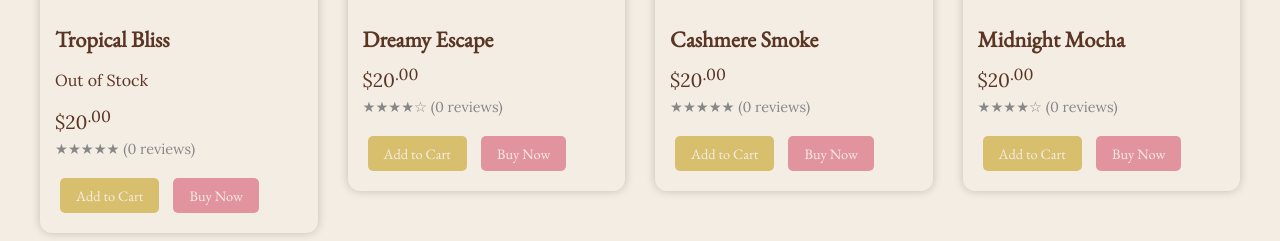
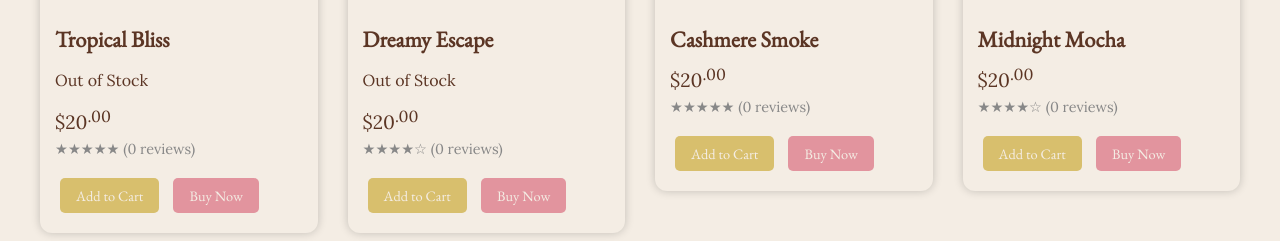
Before and after one commit to luxnatura-sk/sk-luxnatura-esthetics-site-beta, a plain HTML site: page bodyscrubs.html in a window 1280 px wide. Shown: the part 898-1139 px from the top of the page. Drawn offline with nearby package versions, Linux system fonts and the light colour scheme.

Commit message:
Update bodyscrubs.html
07/09/25 - Dreamy Escape Out of Stock

```diff
--- a/bodyscrubs.html
+++ b/bodyscrubs.html
@@ -405,6 +405,7 @@
             <img src="https://i.pinimg.com/736x/b9/ca/f5/b9caf5c74e5d138f9eeb90534deb1f38.jpg" alt="Dreamy Escape Scrub">
             <div class="product-card-content">
                 <h3>Dreamy Escape</h3>
+                <p class="status">Out of Stock</p>
                 <p class="price">$20<sup>.00</sup></p>
                 <p class="review">★★★★☆ (0 reviews)</p>
                 <!-- ReviewMe Widget Placeholder -->
```
